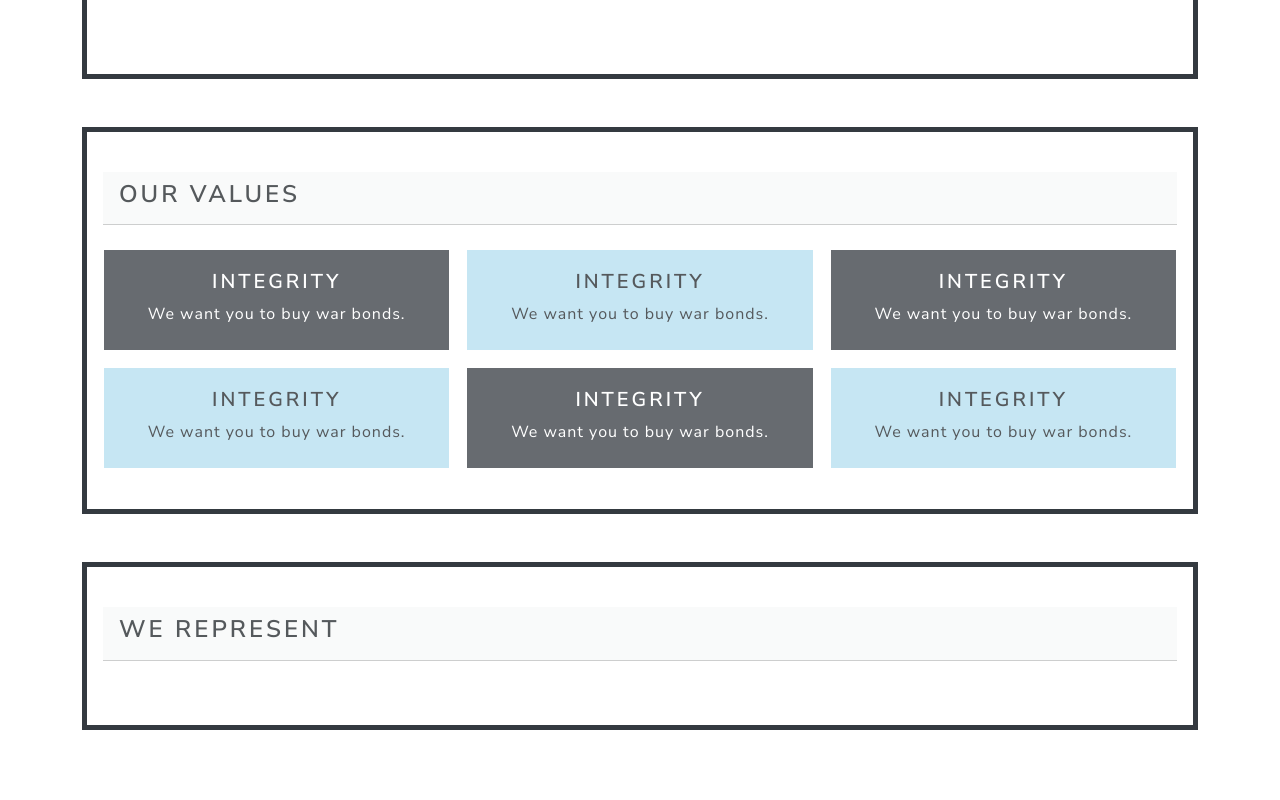
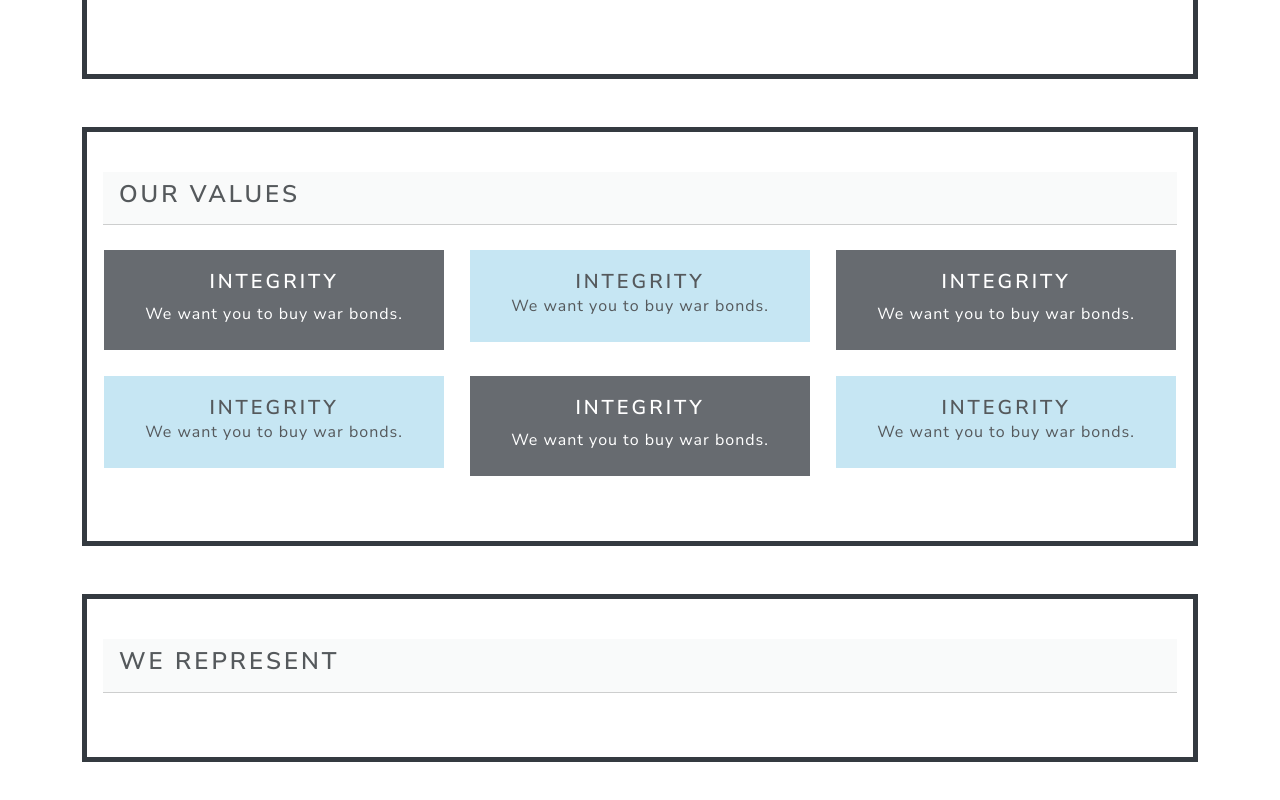
Before and after one commit to mgballou/the_ballou_agency, a React (Vite) app: page /about in a window 1280 px wide. Shown: the part 1145-1945 px from the top of the page. Before the commit the page ends 1923 px from the top, so only its background shows below. Built offline with nearby package versions, Linux system fonts and the light colour scheme.

Commit message:
change values to row/col for proper spacing

```diff
--- a/src/pages/About.jsx
+++ b/src/pages/About.jsx
@@ -18,7 +18,7 @@ function About() {
                     </div>
                     <div>
                         <div className='d-flex justify-content-center my-2'>
-                            <img src="assets/headshot.jpg" alt="Marvin Ballou" className="border border-info border-3 rounded-3 border-opacity-25" style={{maxHeight: '460px', maxWidth: '100%'}} />
+                            <img src="assets/headshot.jpg" alt="Marvin Ballou" className="border border-info border-3 rounded-3 border-opacity-25" style={{ maxHeight: '460px', maxWidth: '100%' }} />
 
                         </div>
                         <div className='p-4'>
@@ -58,50 +58,64 @@ function About() {
                     </div>
 
 
-                    <div className="d-flex flex-row flex-wrap gap-3">
-                        <div className='card card-body text-white bg-dark bg-opacity-75  align-items-center  d-flex border-white w-25 gap-2 p-4'>
+                    <div className="row">
+
+                        <div className="col-12 col-sm-6 col-md-4">
+                            <div className='card card-body text-white bg-dark bg-opacity-75  align-items-center border-white gap-2 p-4 mb-4'>
                                 <h4 className='card-subtitle'>
                                     Integrity
                                 </h4>
                                 <p className='mb-0'>We want you to buy war bonds.</p>
                             </div>
+                        </div>
 
-                        <div className='card card-body bg-info bg-opacity-25 align-items-center  d-flex border-white w-25 gap-2 p-4'>
+
+                        <div className="col-12 col-sm-6 col-md-4">
+                            <div className='card card-body bg-info bg-opacity-25 align-items-center border-white p-4 mb-4'>
                                 <h4 className='card-subtitle'>
                                     Integrity
                                 </h4>
                                 <p className='mb-0'>We want you to buy war bonds.</p>
                             </div>
+                        </div>
 
-                        <div className='card card-body text-white bg-dark bg-opacity-75  align-items-center  d-flex border-white w-25 gap-2 p-4'>
+                        <div className="col-12 col-sm-6 col-md-4">
+                            <div className='card card-body text-white bg-dark bg-opacity-75  align-items-center border-white gap-2 p-4 mb-4'>
                                 <h4 className='card-subtitle'>
                                     Integrity
                                 </h4>
                                 <p className='mb-0'>We want you to buy war bonds.</p>
                             </div>
+                        </div>
 
-                        <div className='card card-body bg-info bg-opacity-25 align-items-center  d-flex border-white w-25 gap-2 p-4'>
+
+                        <div className="col-12 col-sm-6 col-md-4">
+                            <div className='card card-body bg-info bg-opacity-25 align-items-center border-white p-4 mb-4'>
                                 <h4 className='card-subtitle'>
                                     Integrity
                                 </h4>
                                 <p className='mb-0'>We want you to buy war bonds.</p>
                             </div>
+                        </div>
 
-                        <div className='card card-body text-white bg-dark bg-opacity-75  align-items-center  d-flex border-white w-25 gap-2 p-4'>
+                        <div className="col-12 col-sm-6 col-md-4">
+                            <div className='card card-body text-white bg-dark bg-opacity-75  align-items-center border-white gap-2 p-4 mb-4'>
                                 <h4 className='card-subtitle'>
                                     Integrity
                                 </h4>
                                 <p className='mb-0'>We want you to buy war bonds.</p>
                             </div>
+                        </div>
 
-                        <div className='card card-body bg-info bg-opacity-25 align-items-center  d-flex border-white w-25 gap-2 p-4'>
+
+                        <div className="col-12 col-sm-6 col-md-4">
+                            <div className='card card-body bg-info bg-opacity-25 align-items-center border-white p-4 mb-4'>
                                 <h4 className='card-subtitle'>
                                     Integrity
                                 </h4>
                                 <p className='mb-0'>We want you to buy war bonds.</p>
                             </div>
-
-
+                        </div>
 
                     </div>
 
```
Lines whose indentation alone changed are shown as unchanged.
